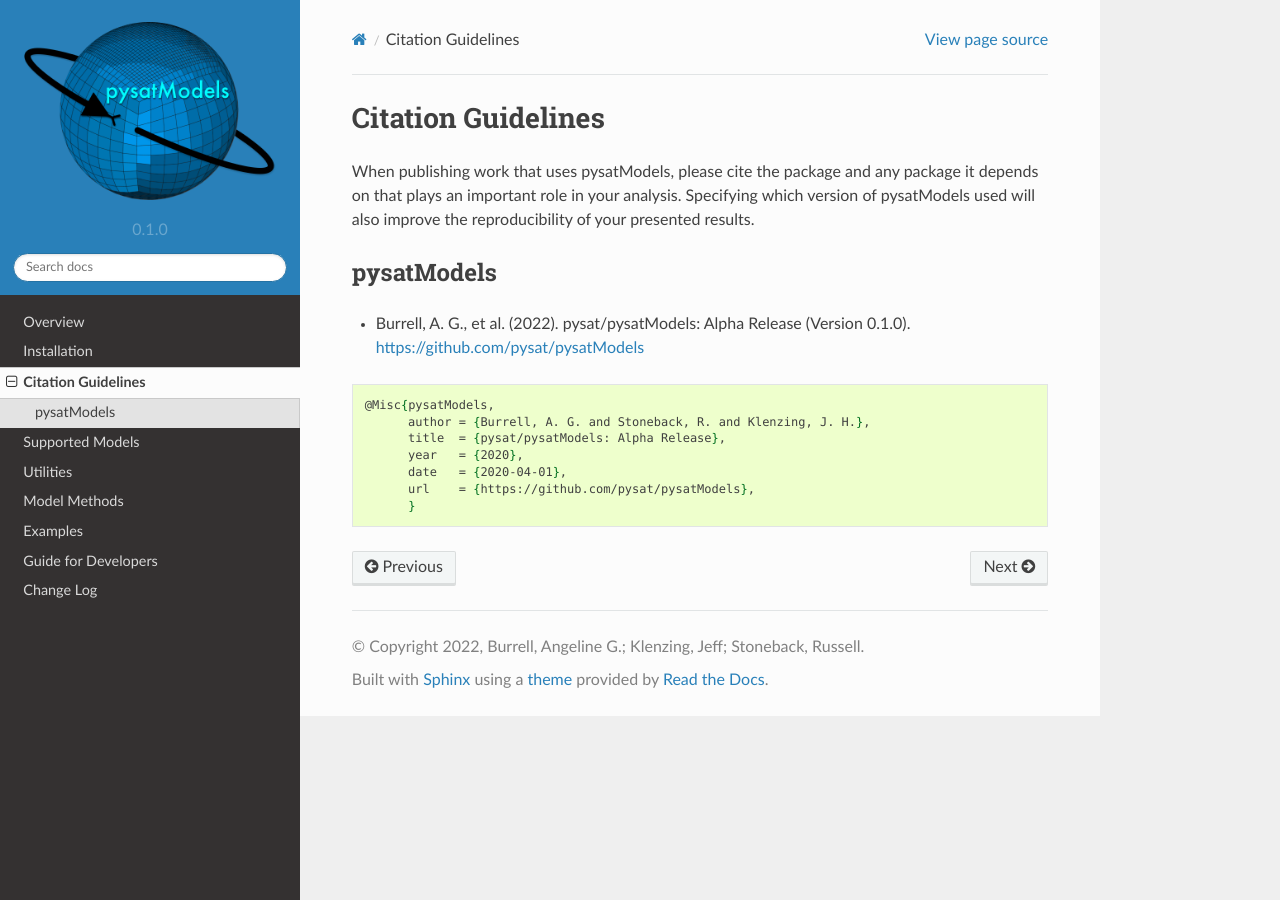
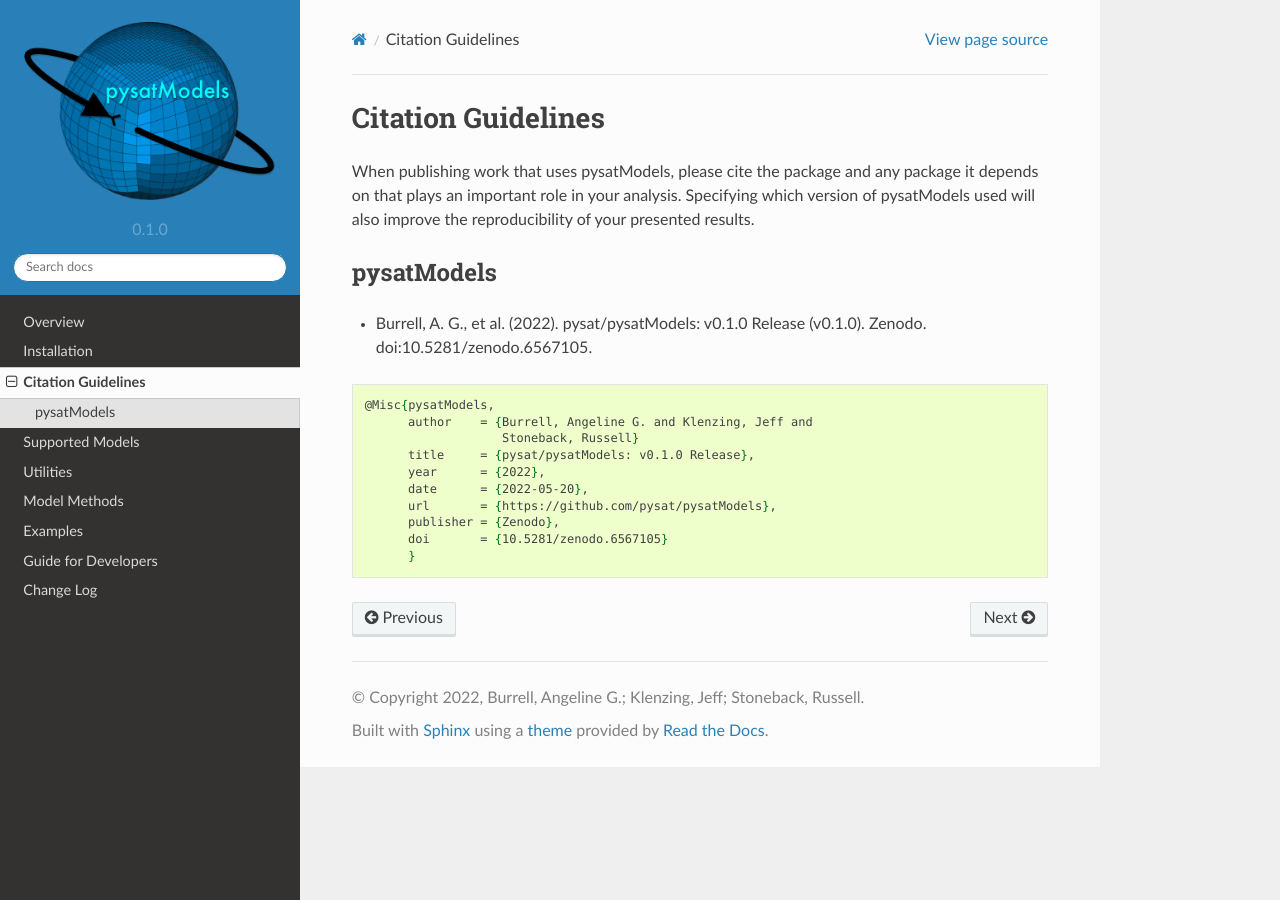
Before and after one commit to pysat/pysatModels, a Sphinx documentation site: the page built from docs/citing.rst, in a window 1280 px wide. Built offline with Sphinx 7.4.7 and the Read the Docs theme 2.0.0, drawn with Linux system fonts in a browser that asks for light colours.

Commit message:
DOC: updated citations
Updated the document citation guide using first Zenodo citation.

```diff
--- a/docs/citing.rst
+++ b/docs/citing.rst
@@ -11,15 +11,18 @@ reproducibility of your presented results.
 pysatModels
 -----------
 
-* Burrell, A. G., et al. (2022). pysat/pysatModels:
-  Alpha Release (Version 0.1.0). https://github.com/pysat/pysatModels
+* Burrell, A. G., et al. (2022). pysat/pysatModels: v0.1.0 Release (v0.1.0).
+  Zenodo. doi:10.5281/zenodo.6567105.
 
 .. code-block:: latex
 
     @Misc{pysatModels,
-          author = {Burrell, A. G. and Stoneback, R. and Klenzing, J. H.},
-	  title  = {pysat/pysatModels: Alpha Release},
-  	  year   = {2020},
-	  date   = {2020-04-01},
-	  url    = {https://github.com/pysat/pysatModels},
+          author    = {Burrell, Angeline G. and Klenzing, Jeff and
+                       Stoneback, Russell}
+	  title     = {pysat/pysatModels: v0.1.0 Release},
+  	  year      = {2022},
+	  date      = {2022-05-20},
+	  url       = {https://github.com/pysat/pysatModels},
+	  publisher = {Zenodo},
+	  doi       = {10.5281/zenodo.6567105}
 	  }
```
